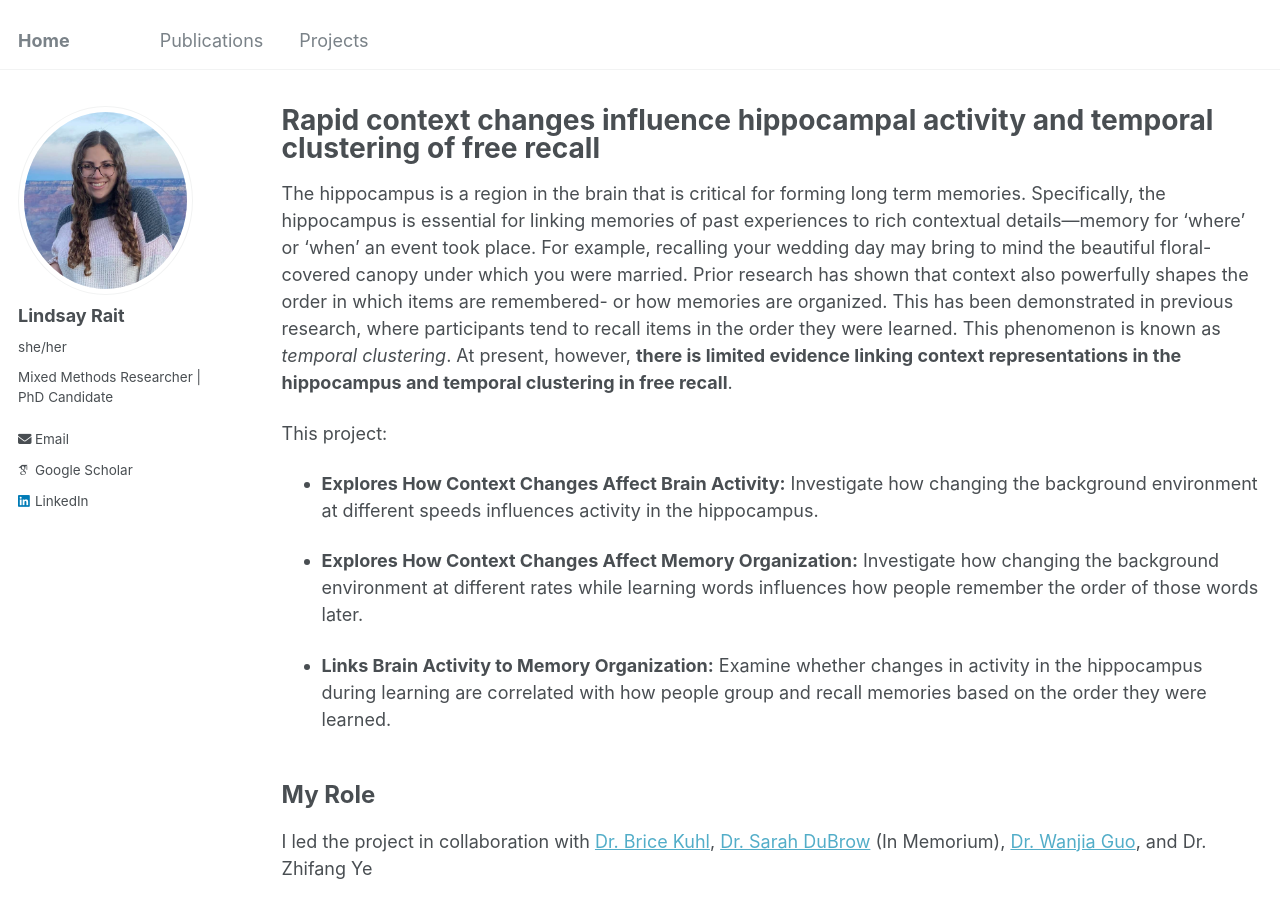
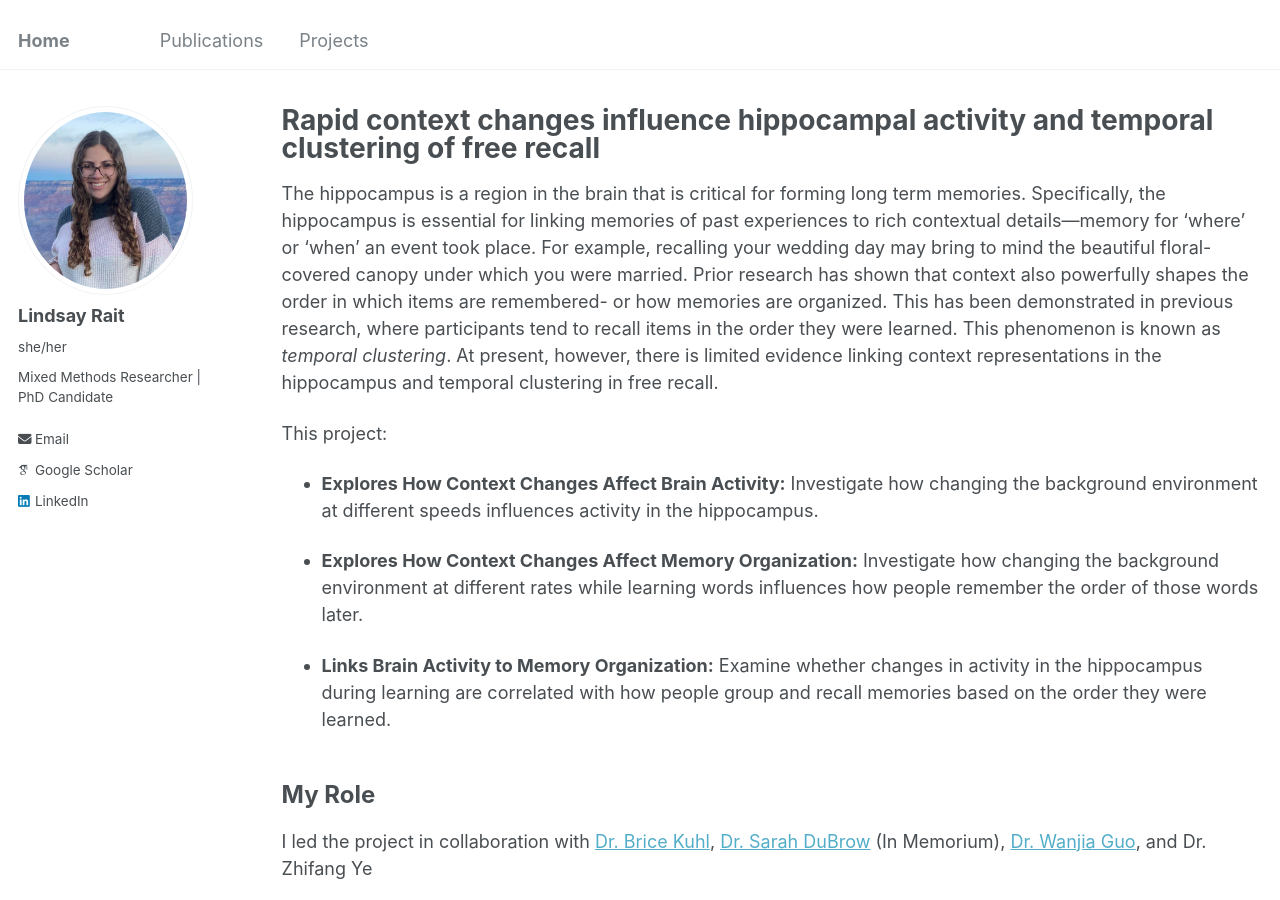
Before and after one commit to lindsay-rait/lindsay-rait.github.io, a Jekyll site: the page built from _portfolio/portfolio-2.md, in a window 1280 px wide and 900 px high. Built offline with Jekyll 4.4.1, drawn with Linux system fonts in a browser that asks for light colours; some web fonts are replaced.

```diff
--- a/_portfolio/portfolio-2.md
+++ b/_portfolio/portfolio-2.md
@@ -7,7 +7,7 @@ layout: archive
 ---
 
 
-The hippocampus is a region in the brain that is critical for forming long term memories. Specifically, the hippocampus is essential for linking memories of past experiences to rich contextual details—memory for ‘where’ or ‘when’ an event took place. For example, recalling your wedding day may bring to mind the beautiful floral-covered canopy under which you were married. Prior research has shown that context also powerfully shapes the order in which items are remembered- or how memories are organized. This has been demonstrated in previous research, where participants tend to recall items in the order they were learned. This phenomenon is known as _temporal clustering_. At present, however, **there is limited evidence linking context representations in the hippocampus and temporal clustering in free recall**.
+The hippocampus is a region in the brain that is critical for forming long term memories. Specifically, the hippocampus is essential for linking memories of past experiences to rich contextual details—memory for ‘where’ or ‘when’ an event took place. For example, recalling your wedding day may bring to mind the beautiful floral-covered canopy under which you were married. Prior research has shown that context also powerfully shapes the order in which items are remembered- or how memories are organized. This has been demonstrated in previous research, where participants tend to recall items in the order they were learned. This phenomenon is known as _temporal clustering_. At present, however, there is limited evidence linking context representations in the hippocampus and temporal clustering in free recall.
 
 This project:
 
```
